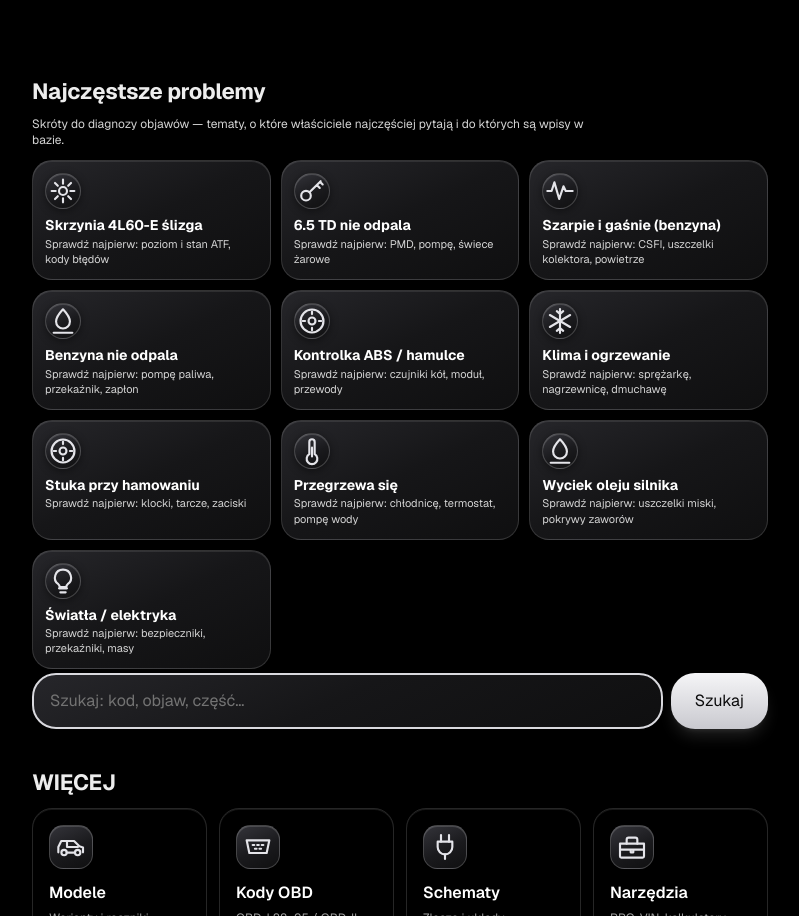
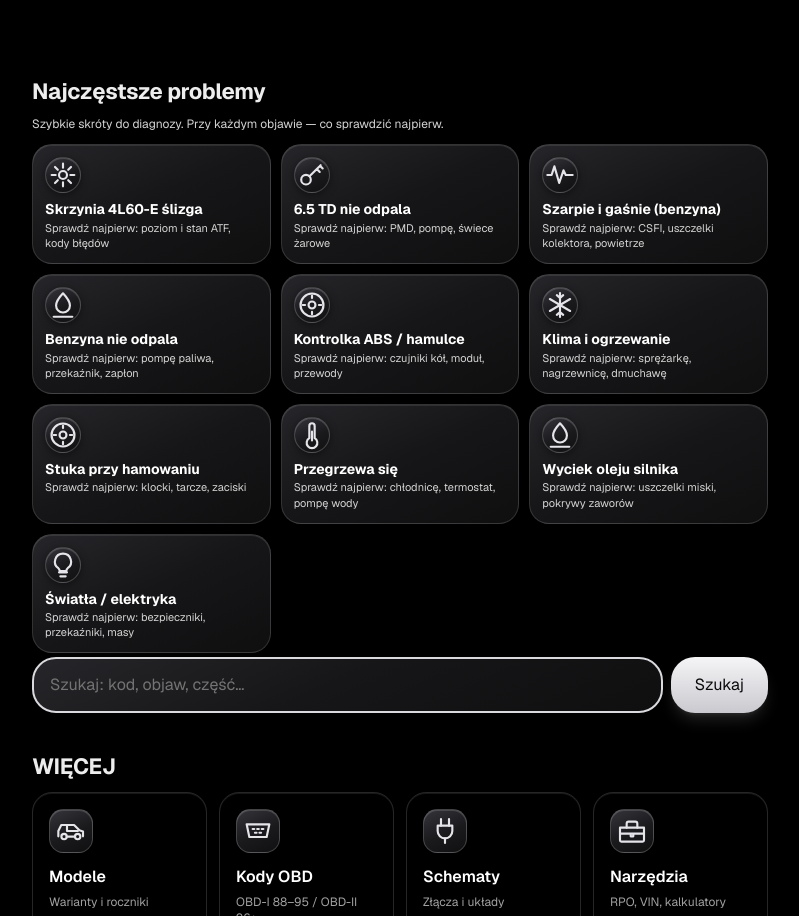
Before and after one commit to tsrc4mm9gg-netizen/gmt400-app, a Next.js app: page / in a window 1280 px wide. Shown: the part 2052-2968 px from the top of the page, without its empty margins (240-1039 px from the left). Built offline with nearby package versions, Linux system fonts and the light colour scheme.

Commit message:
feat: update home problems description for "check first" hints

```diff
--- a/src/app/HomeProblems.tsx
+++ b/src/app/HomeProblems.tsx
@@ -2,12 +2,11 @@ import Link from 'next/link';
 import { IconTile } from './ui/CategoryIcon';
 import { HOME_PROBLEMS } from '../lib/home-problems';
 
-/** Zwarta sekcja pod „Najważniejsze dla właściciela”: skróty do gotowych wyników /diagnoza. Bez kolorów alarmowych. */
 export default function HomeProblems() {
   return (
     <section aria-labelledby="home-problems-title" className="px-4 pt-6" data-testid="home-problems">
       <h2 id="home-problems-title" className="text-xl font-bold text-white">Najczęstsze problemy</h2>
-      <p className="mt-0.5 text-xs text-neutral-300">Skróty do diagnozy objawów — tematy, o które właściciele najczęściej pytają i do których są wpisy w bazie.</p>
+      <p className="mt-0.5 text-xs text-neutral-300">Szybkie skróty do diagnozy. Przy każdym objawie — co sprawdzić najpierw.</p>
       <ul className="mt-3 grid grid-cols-2 gap-2.5 sm:grid-cols-3">
         {HOME_PROBLEMS.map(problem => (
           <li key={problem.id} style={{ maxWidth: 'none' }}>
```
